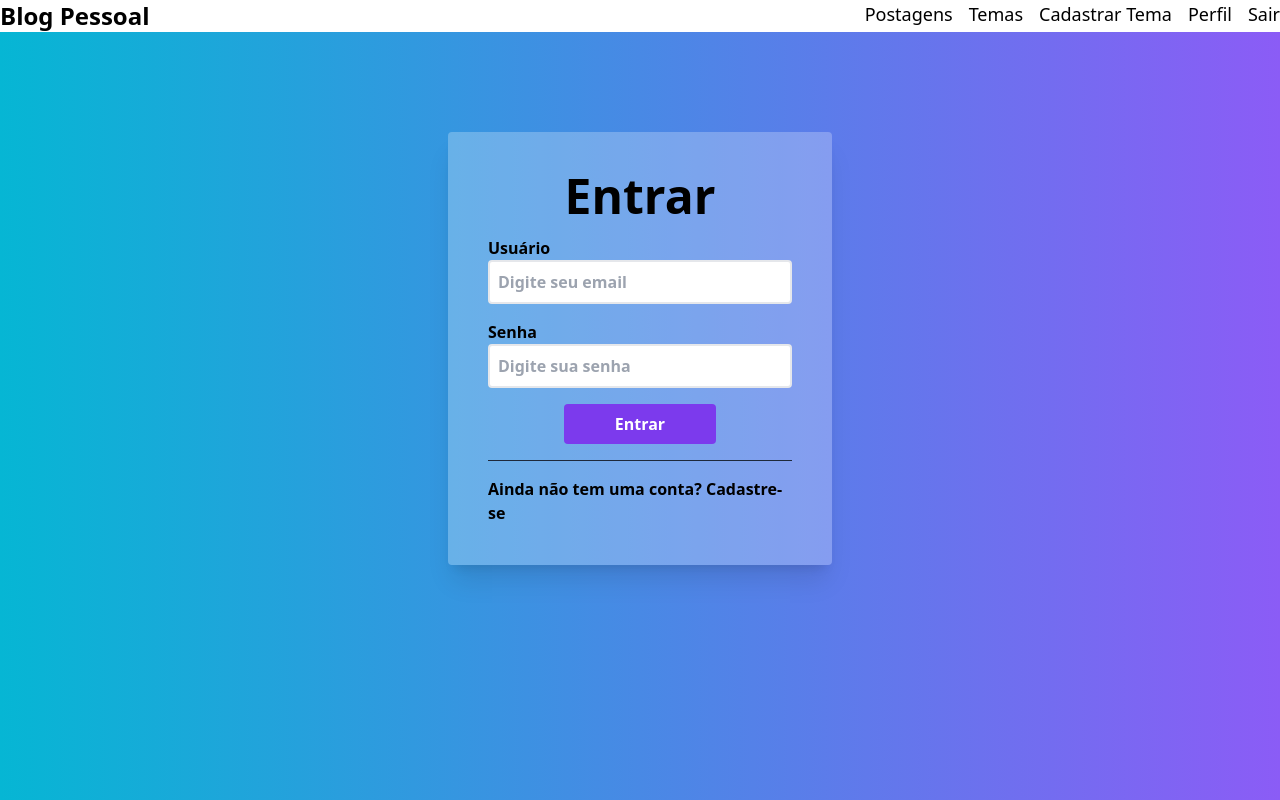
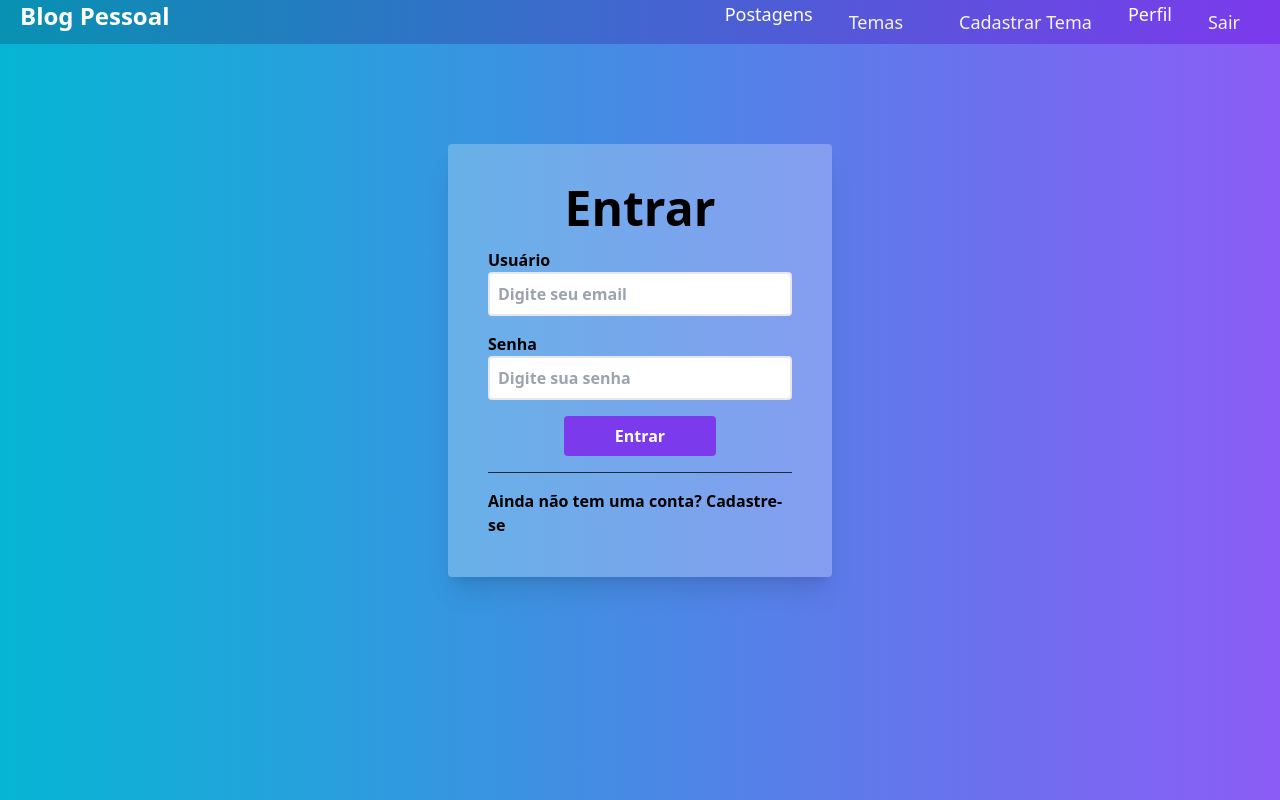
Before and after one commit to thamirespereira/front-end-blog-pessoal, a React (Vite) app: page / in a window 1280 px wide. Shown: the top 800 px of the page. Built offline with nearby package versions, Linux system fonts and the light colour scheme.

Commit message:
Estilizando o componente Navbar e Login

```diff
--- a/src/components/navbar/Navbar.tsx
+++ b/src/components/navbar/Navbar.tsx
@@ -15,15 +15,18 @@ function Navbar() {
     }
     return (
         <>
-            <div className="container flex justify-between text-lg">
-                <Link to='/home' className='text-2xl font-bold'>Blog Pessoal</Link>
+            <div className="flex justify-between text-lg bg-gradient-to-r from-cyan-600 to-violet-600 bg-auto">
+                <Link to='/home' className='text-2xl font-bold text-white px-5 '>Blog Pessoal</Link>
 
-                <div className='flex gap-4'>
+                <div className='flex gap-4 text-white px-5'>
                     Postagens
-                    <Link to='/temas' className='hover:underline'>Temas</Link>
-                    <Link to='/cadastroTema' className='hover:underline'>Cadastrar Tema</Link>
+                    <Link to='/temas' className='p-2 pl-5 pr-5 transition-colors duration-700 transform
+                     hover:bg-blue-600 text-gray-100 text-lg '>Temas</Link>
+                    <Link to='/cadastroTema' className='p-2 pl-5 pr-5 transition-colors duration-700 transform
+                     hover:bg-blue-600 text-gray-100 text-lg'>Cadastrar Tema</Link>
                     Perfil
-                    <Link to='' onClick={logout} className='hover:underline'>Sair</Link>
+                    <Link to='' onClick={logout} className='p-2 pl-5 pr-5 transition-colors duration-700 transform
+                     hover:bg-blue-600 text-gray-100 text-lg'>Sair</Link>
                 </div>
             </div>
         </>
--- a/src/pages/login/Login.tsx
+++ b/src/pages/login/Login.tsx
@@ -67,7 +67,7 @@ function Login() {
                     <button
                         type='submit'
                         className="rounded bg-violet-600 flex justify-center
-                                   hover:bg-gradient-to-r from-violet-100 to-violet-300 text-white w-1/2 py-2">
+                                   hover:bg-gradient-to-r from-blue-400 to-blue-600 text-white w-1/2 py-2">
                         {isLoading ? <RotatingLines
                             strokeColor="white"
                             strokeWidth="5"
```
